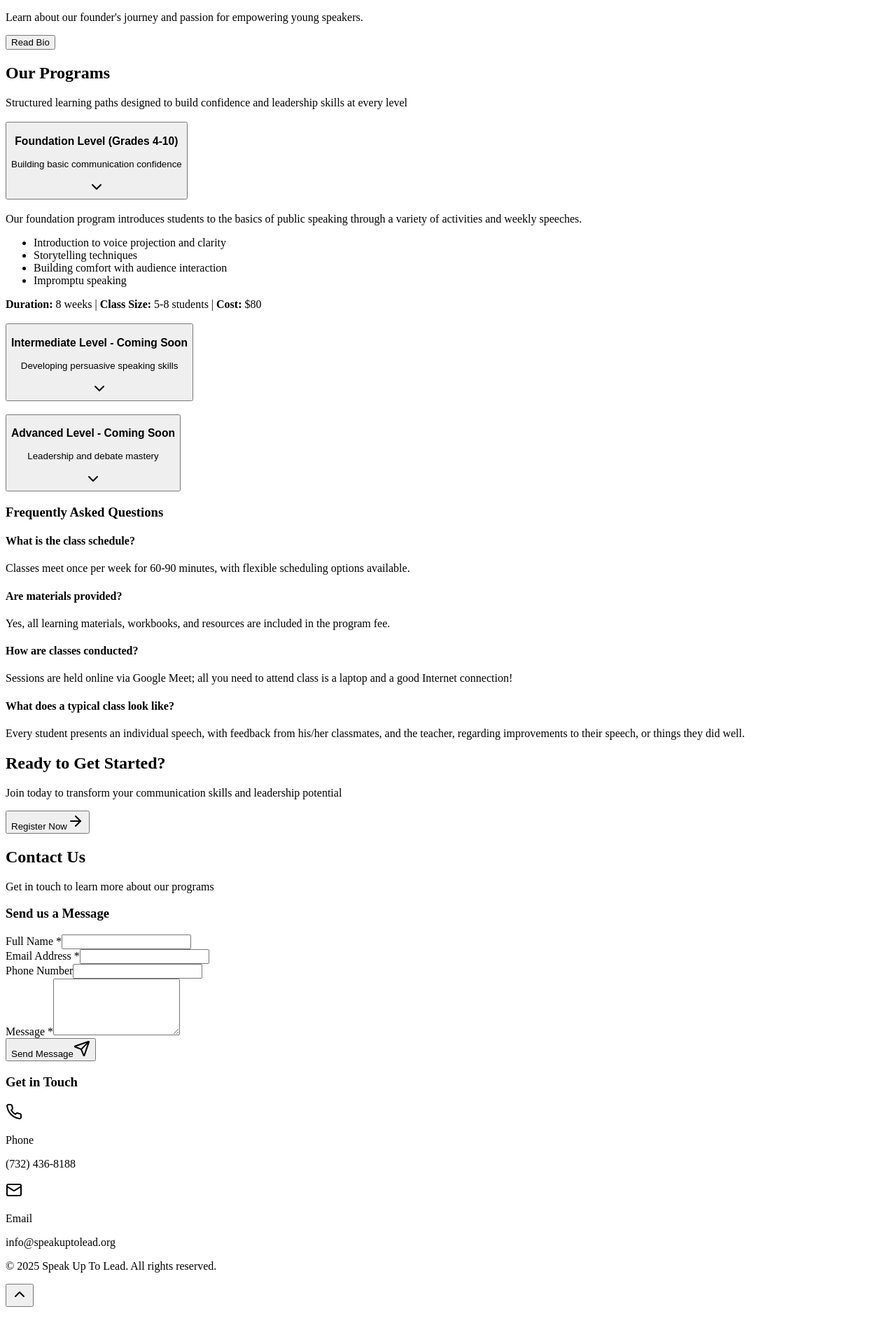
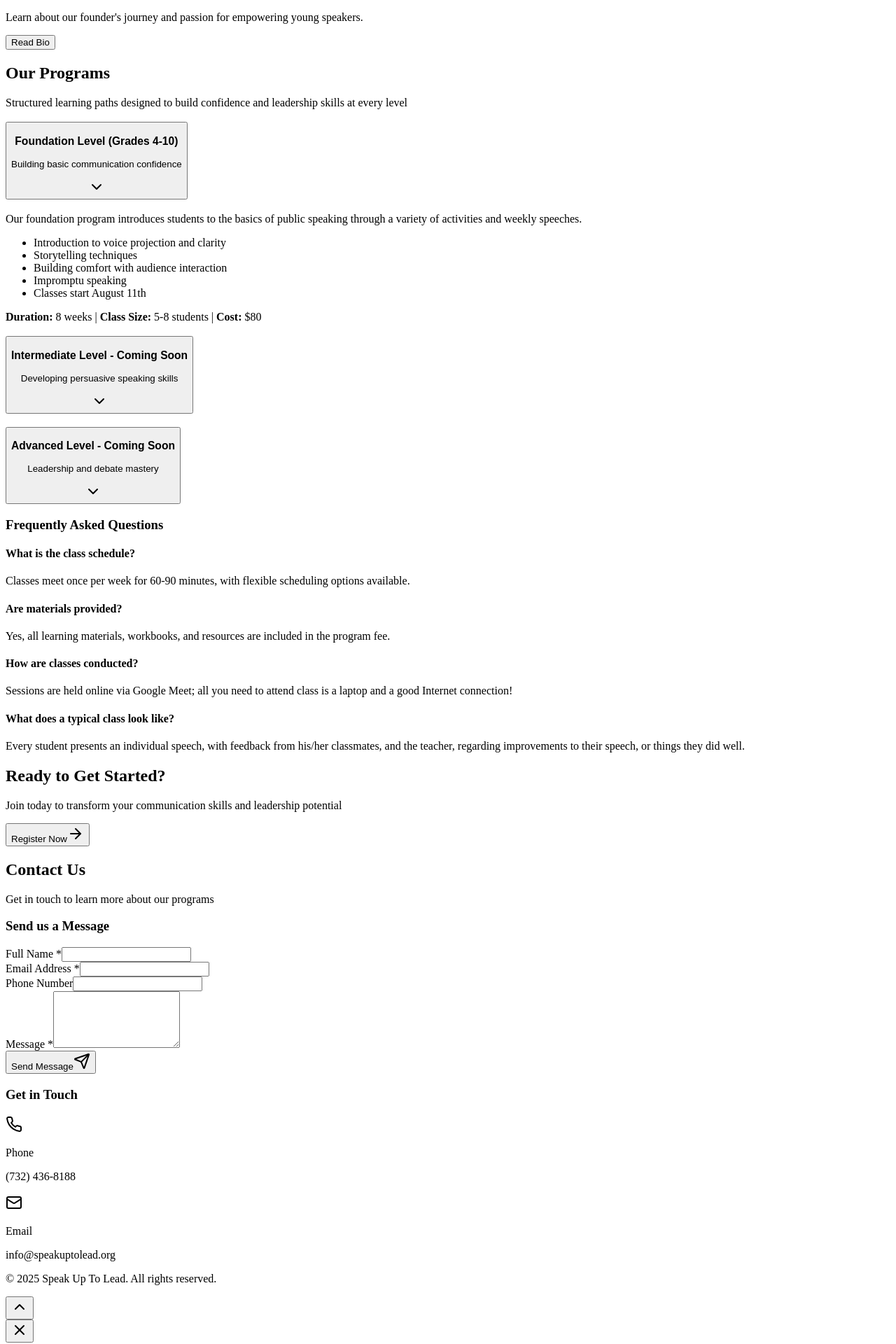
Before and after one commit to shivamsyal/speak-up-to-lead, a Next.js app: page /Landing in a window 1280 px wide. Shown: the part 880-2800 px from the top of the page at 70% size. Before the commit the page ends 2755 px from the top, so only its background shows below. Built offline with nearby package versions, Linux system fonts and the light colour scheme.

Commit message:
adding toast

```diff
--- a/index.html
+++ b/index.html
@@ -11,7 +11,7 @@
     <meta property="og:description" content="Speak Up To Lead: Building confident speakers and tomorrow's leaders through proven public speaking programs" />
     <meta property="og:type" content="website" />
     <meta property="og:image" content="https://miro.medium.com/v2/resize:fit:1400/1*vhxFI7r_Yrx6gRDOSB4PHg.jpeg" />
-    <link rel="icon" href="favicon.ico" />
+    <link rel="icon" type="image/x-icon" href="/imgs/favicon.ico" />
   </head>
 
   <body>
--- a/src/components/FounderModal.tsx
+++ b/src/components/FounderModal.tsx
@@ -13,14 +13,13 @@ export const FounderModal = ({ isOpen, onClose }: FounderModalProps) => {
     <Dialog open={isOpen} onOpenChange={onClose}>
       <DialogContent className="max-w-[500px] sm:max-w-[750px] p-0 overflow-hidden">
         <div className="relative">
-          <Button
-            variant="ghost"
-            size="icon"
-            className="absolute top-4 right-4 z-10 h-8 w-8 rounded-full bg-white/80 hover:bg-white"
-            onClick={onClose}
-          >
-            <X className="h-4 w-4" />
-          </Button>
+
+          <button
+              onClick={() => onClose()}
+              className="absolute top-4 right-4 text-gray-500 hover:text-gray-700"
+            >
+              <X className="h-4 w-4" />
+            </button>
 
           <div className="p-6">
             <DialogHeader className="mb-6">
--- a/src/pages/Landing.tsx
+++ b/src/pages/Landing.tsx
@@ -27,6 +27,7 @@ const Landing = () => {
   const [isFounderModalOpen, setIsFounderModalOpen] = useState(false);
   const [activeProgram, setActiveProgram] = useState("beginner");
   const [isMobileMenuOpen, setIsMobileMenuOpen] = useState(false);
+  const [showPromo, setShowPromo] = useState(true);
 
   const typingPhrases = [
     "effective communication.",
@@ -47,7 +48,7 @@ const Landing = () => {
     <div className="min-h-screen">
       {/* Navigation */}
       <nav className="fixed top-0 w-full bg-white/95 backdrop-blur-sm border-b border-gray-200 z-50">
-        <div className="container mx-auto px-4">
+        <div className="container mx-auto px-8">
           <div className="flex items-center justify-between h-20">
           <img
               src="/imgs/logo-full.png"
@@ -61,7 +62,7 @@ const Landing = () => {
                 <button
                   key={item}
                   onClick={() => scrollToSection(item)}
-                  className="text-gray-700 hover:text-primary transition-colors capitalize"
+                  className="text-gray-700 hover:text-gray-400 transition-all ease-in-out uppercase text-sm font-semibold tracking-wide"
                 >
                   {item === 'about' ? 'About Us' : item}
                 </button>
@@ -227,6 +228,7 @@ const Landing = () => {
                       <li>Storytelling techniques</li>
                       <li>Building comfort with audience interaction</li>
                       <li>Impromptu speaking</li>
+                      <li>Classes start <span className="font-bold text-secondary">August 11th</span></li>
                     </ul>
                     <div className="bg-gray-50 p-4 rounded-lg">
                       <strong>Duration:</strong> 8 weeks | <strong>Class Size:</strong> 5-8 students | <strong>Cost:</strong> $80
@@ -405,6 +407,34 @@ const Landing = () => {
         isOpen={isFounderModalOpen}
         onClose={() => setIsFounderModalOpen(false)}
       />
+      {showPromo && (
+        <div className="fixed inset-0 bg-black/50 z-50 flex items-center justify-center">
+          <div className="relative bg-white rounded-2xl p-8 max-w-sm mx-4 text-center shadow-xl">
+            {/* Close button in top-right */}
+            <button
+              onClick={() => setShowPromo(false)}
+              className="absolute top-4 right-4 text-gray-500 hover:text-gray-700"
+            >
+              <X className="h-4 w-4" />
+            </button>
+
+            <h2 className="text-xl font-bold text-primary mb-4 leading">
+              CLASSES START SOON, REGISTER TODAY!
+            </h2>
+            <p className="text-gray-700 mb-6">
+              Our first batch for the Autumn 2025 Session starts on <span className="font-bold text-secondary"> August 11th</span>. Please register as soon as possible to secure your spot!
+            </p>
+
+            <Button
+              onClick={() => window.open('https://forms.gle/zyXuRXykDiN3wskR9', '_blank')}
+              className="btn-gradient text-white font-semibold px-6 py-3 rounded-2xl hover:scale-105 transition-all duration-300"
+            >
+              Register
+            </Button>
+          </div>
+        </div>
+      )}
+
     </div>
   );
 };
```
Also changed, not shown: 7 other files (tests, documents, lock files or other folders).
